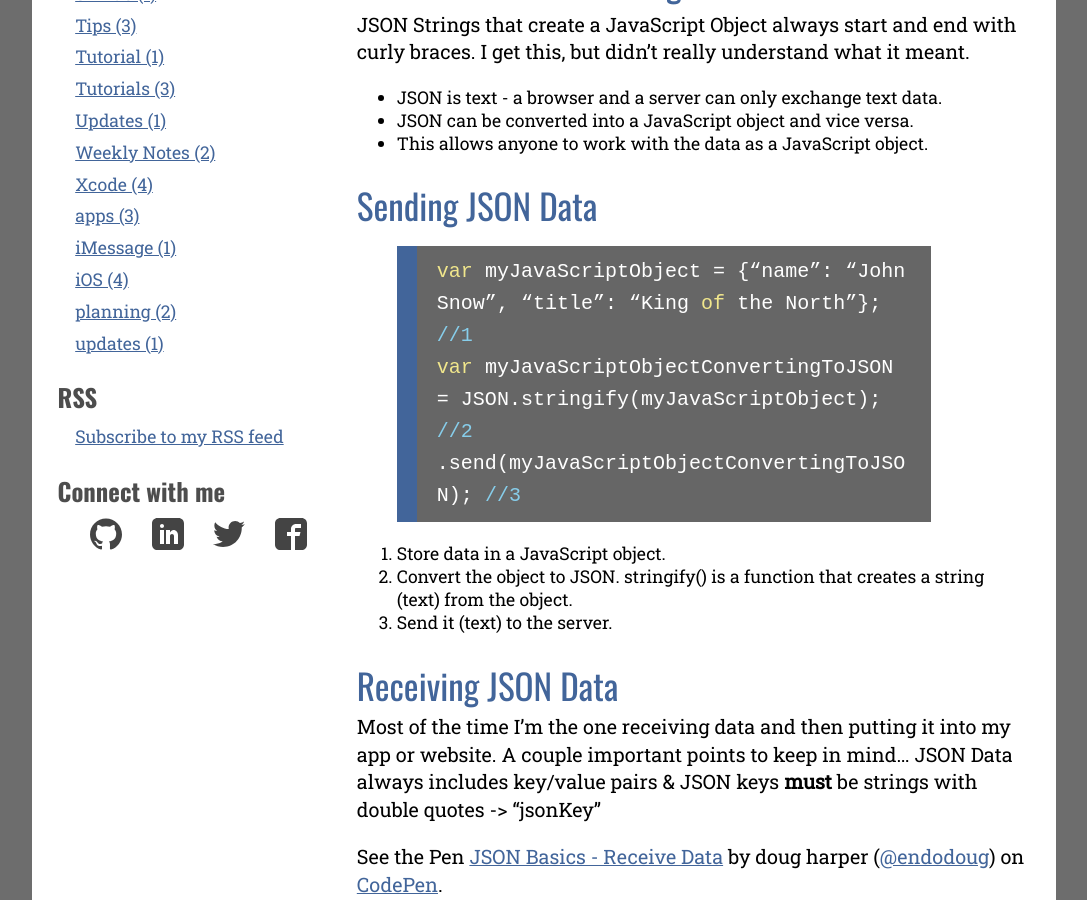
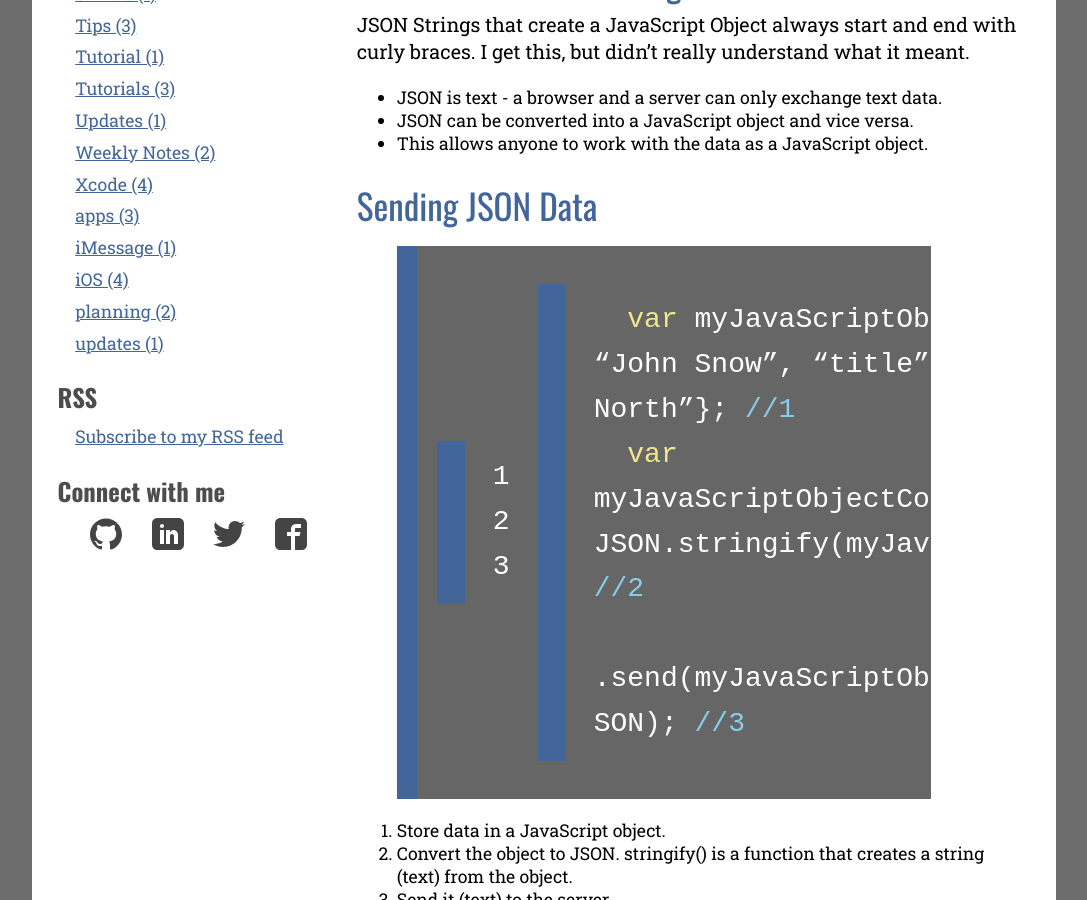
Before and after one commit to endodoug/endodoug.github.io, a Jekyll site: the page built from _posts/2017-03-10-json-basics.md, in a window 1280 px wide and 900 px high, scrolled down 958 px. Shown: the whole window, without its empty margins (96-1183 px from the left). Built offline with Jekyll 4.4.1, drawn with Linux system fonts in a browser that asks for light colours; comment, search, counter and statistics services are not loaded.

Commit message:
Update 2017-03-10-json-basics.md

```diff
--- a/_posts/2017-03-10-json-basics.md
+++ b/_posts/2017-03-10-json-basics.md
@@ -26,10 +26,10 @@ JSON Strings that create a JavaScript Object always start and end with curly bra
 
 ## Sending JSON Data
 
-{% highlight javascript lineos %}
-var myJavaScriptObject = {“name”: “John Snow”, “title”: “King of the North”}; //1
-var myJavaScriptObjectConvertingToJSON = JSON.stringify(myJavaScriptObject); //2
-.send(myJavaScriptObjectConvertingToJSON); //3
+{% highlight javascript linenos %}
+  var myJavaScriptObject = {“name”: “John Snow”, “title”: “King of the North”}; //1
+  var myJavaScriptObjectConvertingToJSON = JSON.stringify(myJavaScriptObject); //2
+  .send(myJavaScriptObjectConvertingToJSON); //3
 {% endhighlight %}
 
 1. Store data in a JavaScript object.
```
